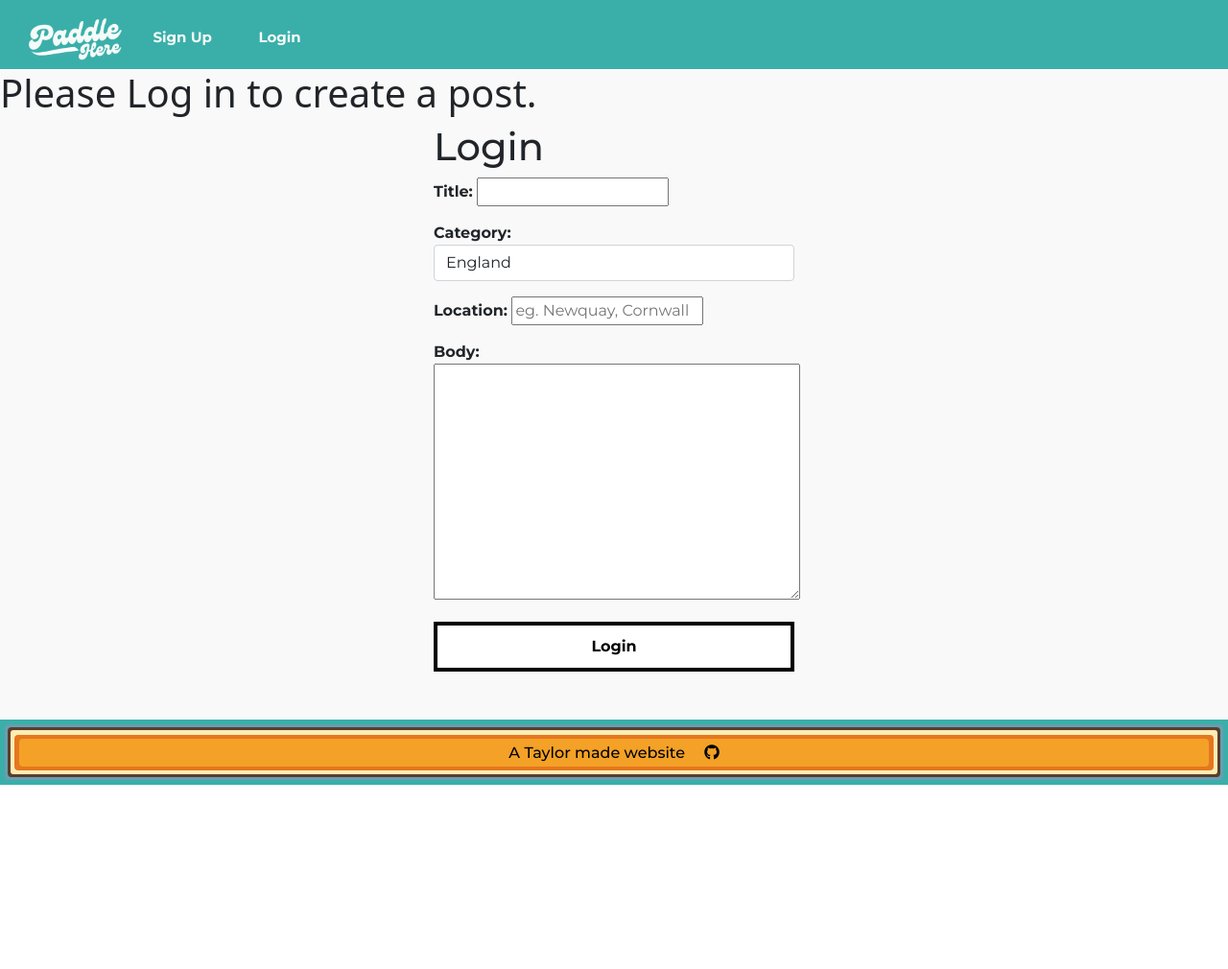
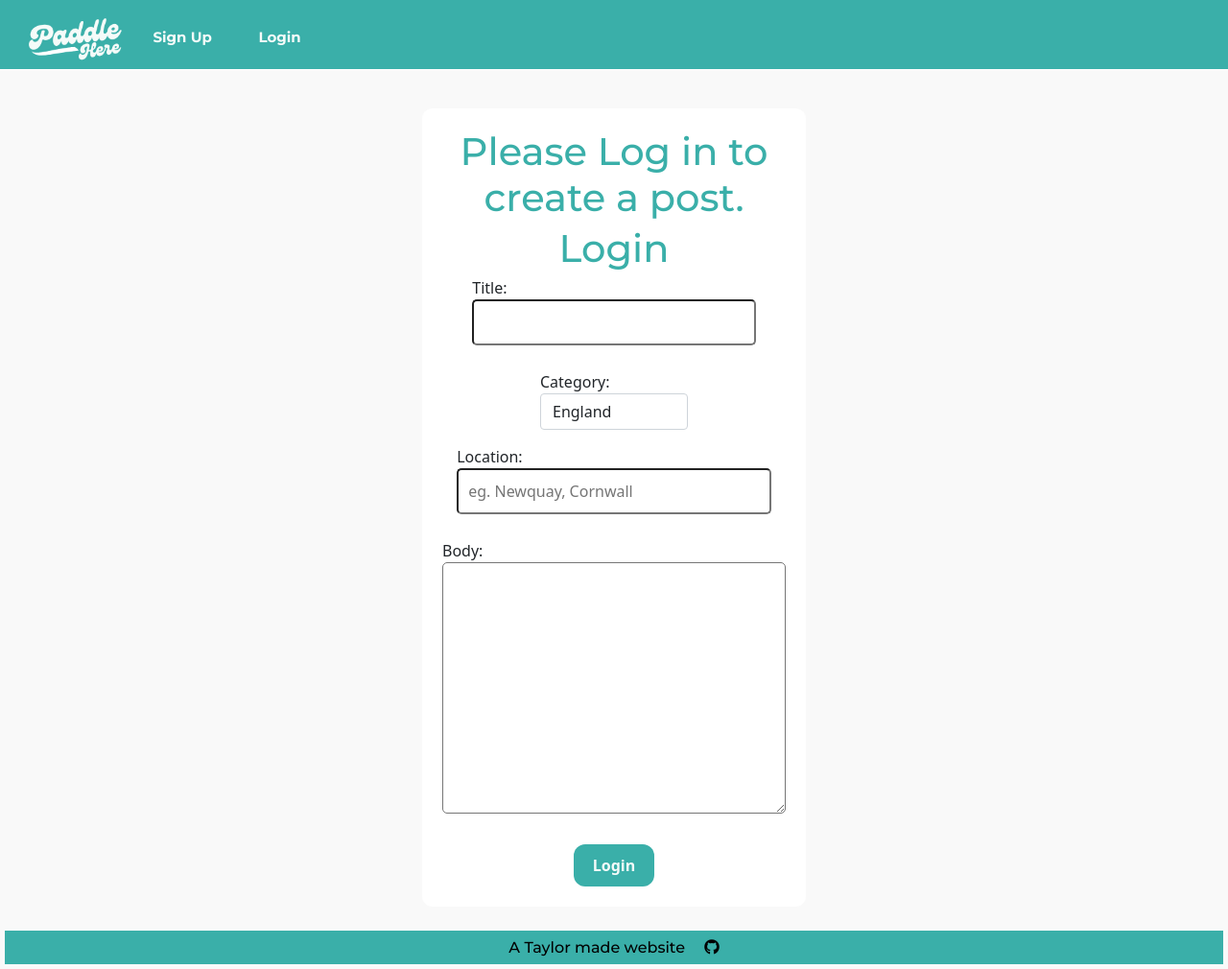
Before and after one commit to Taylor-Carr/Paddle-HERE, a Django app: page /blog/add_post/ in a window 1280 px wide. Shown: the whole page at 96% size. Before the commit the page ends 818 px from the top, so only its background shows below. Run offline with Django 4.2, Linux system fonts and the light colour scheme.

Commit message:
updated footer styling to fit theme, added initial form styling

```diff
--- a/blog/templates/add_post.html
+++ b/blog/templates/add_post.html
@@ -4,9 +4,9 @@
 
 {% if user.is_authenticated %}
 
-<div class="container add-post-form">
-<h1>Share a spot</h1>
-<form method="POST" class="add-post" id="addpost_form">
+<div>
+<form method="POST">
+    <h1 class="form-heading">Share a spot</h1>
     {% csrf_token %}
     {{ form.as_p }}
     <button type="submit">Create post</button>
@@ -21,13 +21,10 @@
 
 {% else %}
 
-<h1>Please Log in to create a post.</h1>
 
-
-
-<div class="container add-post-form">
-<h1>Login</h1>
-<form method="POST" class="add-post" id="addpost_form">
+<form method="POST">
+    <h1 class="form-heading">Please Log in to create a post.</h1>
+    <h1 class="form-heading">Login</h1>
     {% csrf_token %}
     {{ form.as_p }}
     <button type="submit">Login</button>
--- a/blog/templates/base.html
+++ b/blog/templates/base.html
@@ -63,22 +63,14 @@
 
 <!--- Footer -->
 <footer class="footer mt-auto">
-<div class="blue-background m-0">
-  <div class="blue">
-    <div class="brown">
-      <div class="yellow">
-        <div class="auburn">
-          <div class="orange">
-            <div class="footer-text">
-              <p>A Taylor made website</p>
-              <a href="https://github.com/Taylor-Carr" target="_blank" class="github-link-text"><i class="fab fa-github ms-3 github-link"></i></a>
-            </div>
-          </div>
-        </div>
-      </div>
+  <div class="white-background m-0">
+    <div class="blue">
+    <div class="footer-text">
+      <p>A Taylor made website</p>
+        <a href="https://github.com/Taylor-Carr" target="_blank" class="github-link-text"><i class="fab fa-github ms-3 github-link"></i></a>
     </div>
   </div>
-</div>
+  </div>
 </footer>
 
 <script src="https://cdn.jsdelivr.net/npm/bootstrap@5.0.1/dist/js/bootstrap.bundle.min.js"
--- a/blog/templates/delete_post.html
+++ b/blog/templates/delete_post.html
@@ -2,7 +2,7 @@
 
 {% block content %}
 {% if user.is_authenticated and user.id == post.author.id%}
-<div class="container add-post-form">
+<div class="delete-post-form">
 
   <h1>Delete your post</h1>
   <br/>
@@ -12,10 +12,10 @@
   <div>{{ post.body }}</div>
 
   <br/>
-  <form method="POST" class="add-post" id="addpost_form">
+  <form method="POST" class="delete-post">
     {% csrf_token %}
 
-    <button type="submit">Delete Post</button>
+    <button type="submit" class="button">Delete Post</button>
   </form>
 </div>
 {% else %}
--- a/static/css/style.css
+++ b/static/css/style.css
@@ -3,10 +3,6 @@
 body {
     background-color: #f9f9f9;
 }
-main {
-  padding-bottom: 50px;
-}
-
 /*     Nav Bar  */
 
 nav {
@@ -183,123 +176,101 @@ background-repeat: no-repeat;
   color:#7f7f7f;
   padding-left: 0.5rem;
   padding-bottom: 0.5rem;
+  margin-left: 20px;
+}
+
+form {
+  display: flex;
+  flex-direction: column;
+  align-items: center;
+  margin: auto;
+  margin-bottom: 20px;
+  margin-top: 40px;
+  max-width: 400px;
+  padding: 20px;
+  border-radius: 10px;
+  border: 1px solid white;
+  background-color: white;
+}
+
+form h1 {
+  color: #3aafa9;
+  margin-bottom: 5px;
+  text-align: center;
+  font-family: 'Montserrat', sans-serif;
+  font-weight: 500;
+
+}
+
+form p a {
+  color: #3aafa9;
+  margin-left: 5px;
+  text-decoration: none;
+  text-align: center;
+  font-family: 'Montserrat', sans-serif;
+  font-weight: 500;
+
+}
+
+form button[type="submit"] {
+  font-weight: 600;
+  background-color: #3aafa9;
+  color: #f5fbf9;
+  border: none;
+  padding: 10px 20px;
+  border-radius: 12px;
+  cursor: pointer;
+}
+
+form input[type="text"],
+form input[type="password"],
+form input[type="email"],
+form input[type="title"],
+form input[type="category"],
+form input[type="location"],
+form textarea {
+  width: 100%;
+  padding: 10px;
+  margin-bottom: 10px;
+  border-radius: 5px;
+}
+
+.container {
+  background-color: #3aafa9;
+  height: 87vh;
+  width: 100%;
 }
 
 
-
-
-
-/* add post form also applys to log in and register*/
-.add-post-form {
-    max-width: 400px;
-    margin: 0 auto;
-    font-family: 'Montserrat', sans-serif;
-    font-weight: bold;
-  }
-
-.add-post-form button[type="submit"] {
-    font-family: 'Montserrat', sans-serif;
-    width: 100%;
-    font-weight: bold;
-    background-color: white;
-    color: black;
-    padding: 10px 20px;
-    border: solid 4px black;
-    cursor: pointer;
-    font-size: 16px;
-    animation: bounce 0.5s infinite alternate;
-  }
-
-  /* Footer */
   footer {
-    margin-top: 300px;
     position: relative;
     bottom: 0;
     width:100%;
   }
 
-.blue-background {
+.white-background {
   position: relative;
   padding: 0.1px;
-  border: 5px solid #3aafa9;
-  background-color: #3aafa9;
+  border: 5px solid #f9f9f9;
+  background-color: #f9f9f9;
   display: flex;
   align-items: center;
 }
 
 .blue {
-  height: 100%;
   width: 100%;
   position: relative;
-  border: 3.5px solid #669fb2;
-  background-color: #669fb2;
-  border-radius: 4px;
-  margin: 0.1px;
+  background-color: #3aafa9;
   display: flex;
   align-items: center;
   justify-content: center;
-}
-
-.brown {
-  height: 100%;
-  width: 100%;
-  position: relative;
-  margin: 0.1px;
-  border: 3.5px solid #5a3d2b;
-  background-color: #5a3d2b;
-  border-radius: 4px;
-  display: flex;
-  align-items: center;
-  justify-content: center;
-
-
-}
-
-.yellow {
-  height: 100%;
-  width: 100%;
-  position: relative;
-  margin: 0.1px;
-  border: 4px solid #ffecb4;
-  background-color:  #ffecb4;
-  border-radius: 3px;
-  display: flex;
-  align-items: center;
-  justify-content: center;
-
-
-}
-
-.auburn {
-  height: 100%;
-  width: 100%;
-  position: relative;
-  margin: 0.1px;
-  border: 4px solid #e5771e;
-  background-color:  #e5771e;
-  border-radius: 4px;
-  display: flex;
-  align-items: center;
-  justify-content: center;
-
-}
-
-.orange {
-  height: 100%;
-  width: 100%;
-  position: relative;
-  margin:0.1px;
-  border: 2px solid #f4a127;
-  background-color:  #f4a127;
-  border-radius: 4px;
-  display: flex;
-  align-items: center;
-  justify-content: center;
-
+  padding: 5px;
 }
 
 .footer-text p,
 .footer-text a {
+  display: flex;
+  align-items: center;
   display: inline;
   color: black;
   font-family: 'Montserrat', sans-serif;
```
Also changed, not shown: other parts of static/css/style.css (+55 -11 lines), blog/templates/home.html (+2 -5 lines), members/templates/registration/login.html (+18 -8 lines), members/templates/registration/register.html (+13 -3 lines).
